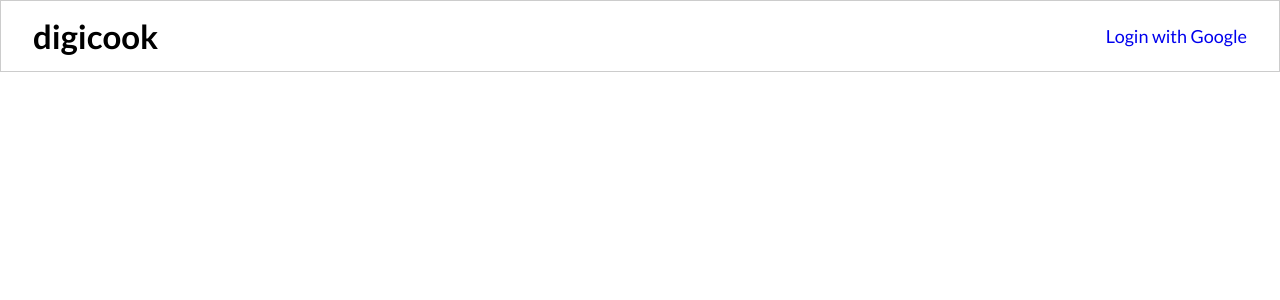
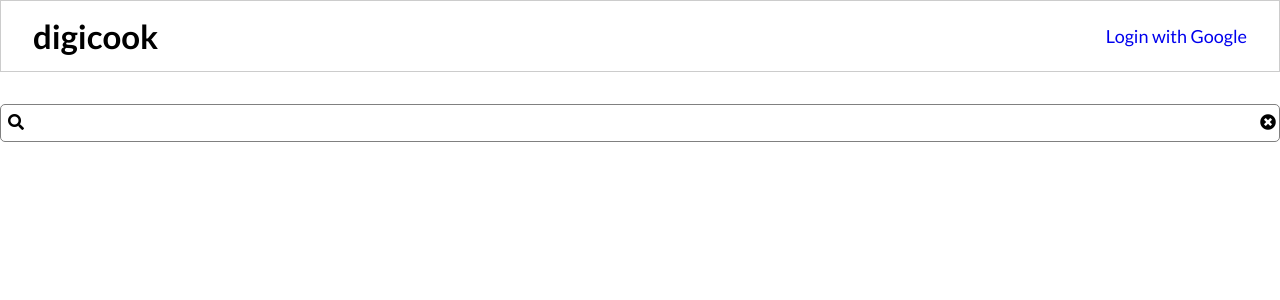
Before and after one commit to mhyusuf/digicook, a React (Create React App) app in the folder client/: page / in a window 1280 px wide. Shown: the top 300 px of the page. Built offline with nearby package versions, Linux system fonts and the light colour scheme; no server answers.

Commit message:
feat: add markup for search component

```diff
--- a/client/src/components/Search.js
+++ b/client/src/components/Search.js
@@ -2,8 +2,10 @@ import React from 'react';
 
 function Search() {
   return (
-    <div>
-      <input type="text" />
+    <div className="Search">
+      <i className="Search__icon fas fa-search"></i>
+      <input className="Search__input" type="text" />
+      <i className="Search__clear fas fa-times-circle"></i>
     </div>
   );
 };
--- a/client/src/containers/AuthenticatedApp.js
+++ b/client/src/containers/AuthenticatedApp.js
@@ -2,6 +2,7 @@ import React from 'react';
 
 import Navbar from './Navbar';
 import AuthButton from '../components/AuthButton';
+import Search from '../components/Search';
 
 function AuthenticatedApp() {
   return (
@@ -9,6 +10,9 @@ function AuthenticatedApp() {
       <Navbar>
         <AuthButton isLoggedIn={true} />
       </Navbar>
+      <div className="wrapper">
+        <Search />
+      </div>
     </div>
   );
 };
--- a/client/src/containers/UnauthenticatedApp.js
+++ b/client/src/containers/UnauthenticatedApp.js
@@ -2,6 +2,7 @@ import React from 'react';
 
 import Navbar from './Navbar';
 import AuthButton from '../components/AuthButton';
+import Search from '../components/Search';
 
 function UnauthenticatedApp() {
   return (
@@ -9,6 +10,7 @@ function UnauthenticatedApp() {
       <Navbar>
         <AuthButton isLoggedIn={false} />
       </Navbar>
+      <Search />
     </div>
   );
 };
--- a/client/src/styles/base/_base.scss
+++ b/client/src/styles/base/_base.scss
@@ -12,3 +12,9 @@ body {
   font-family: 'Lato', sans-serif;
   font-size: 1.6rem;
 }
+
+.wrapper {
+  margin: 0 auto;
+  max-width: 96rem;
+  padding: 0 $m-size;
+}
--- a/client/src/styles/components/_search.scss
+++ b/client/src/styles/components/_search.scss
@@ -0,0 +1,34 @@
+.Search {
+  display: flex;
+  margin-top: $l-size;
+  position: relative;
+
+  &__icon {
+    left: .8rem;
+    position: absolute;
+    top: 1rem;
+    width: $m-size;
+  }
+
+  &__clear {
+    cursor: pointer;
+    position: absolute;
+    right: .8rem;
+    top: 1rem;
+    width: $s-size;
+  }
+
+  &__input {
+    border: 1px solid grey;
+    border-radius: .5rem;
+    height: $l-size;
+    padding: .2rem 2.3rem .2rem 3rem;
+    width: 100%;
+
+    &:hover, &:focus {
+      background-color: white;
+      border: 1.5px solid #009688;
+      outline: none;
+    }
+  }
+}
```
